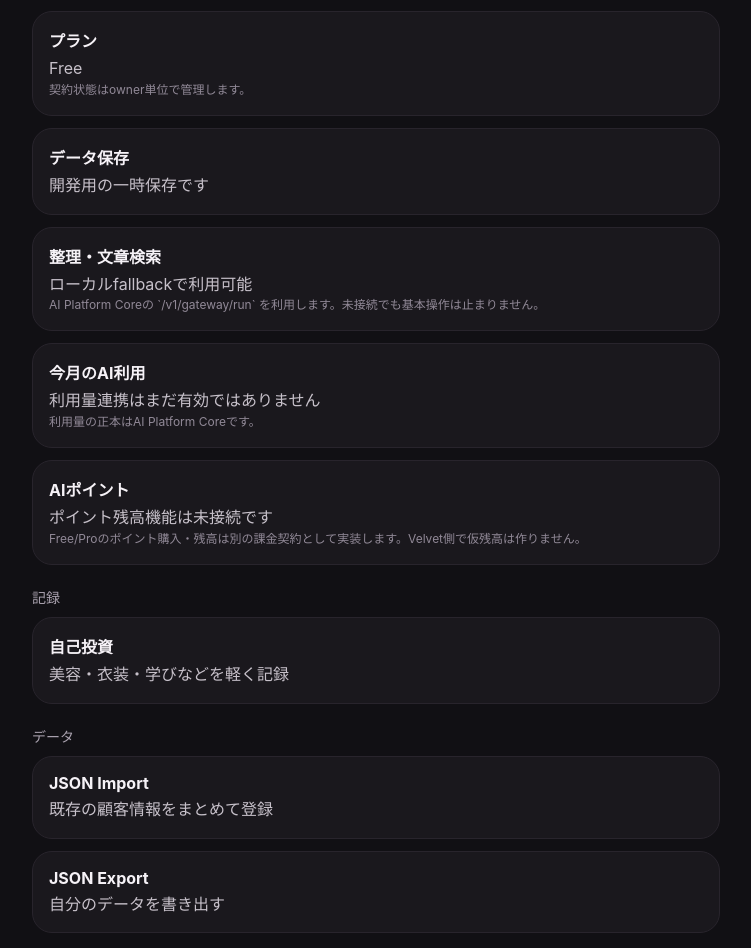
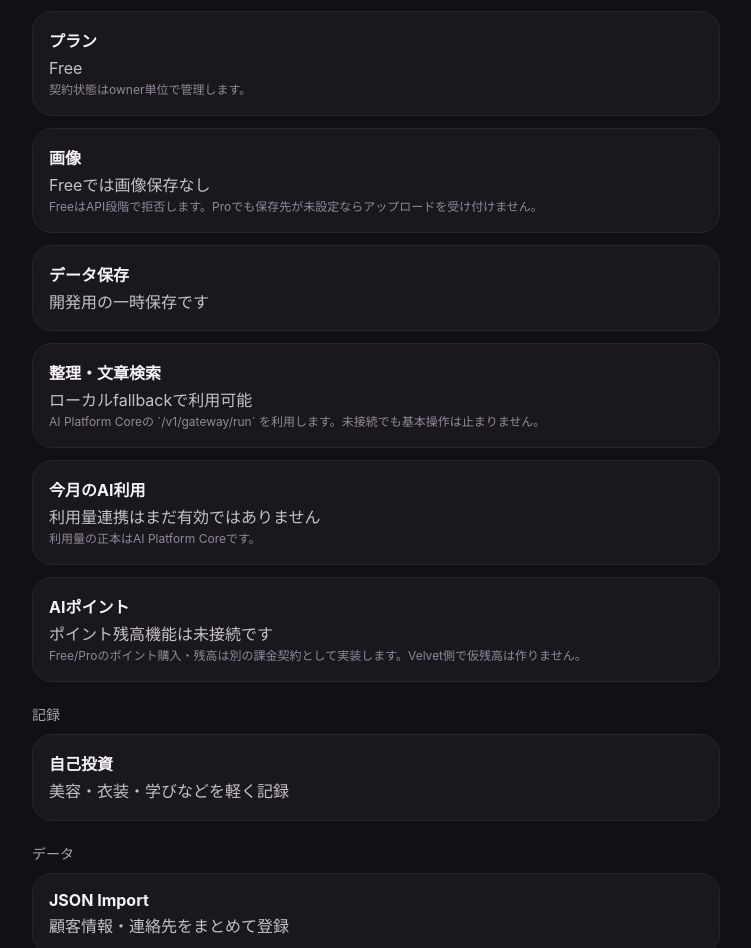
Before and after one commit to karukimori-wq/Velvet, a Next.js app: page /settings in a window 1280 px wide. Shown: the part 107-1055 px from the top of the page, without its empty margins (264-1015 px from the left). Built offline with nearby package versions, Linux system fonts and the light colour scheme.

Commit message:
Show image entitlement and contact backup status

```diff
--- a/app/settings/page.tsx
+++ b/app/settings/page.tsx
@@ -4,13 +4,20 @@ import { getAiUsageStatus } from "@/lib/ai-usage";
 import { getStorageStatus } from "@/lib/storage-status";
 import { getRequestIdentity } from "@/lib/auth/request-identity";
 import { getPlanAccess } from "@/lib/plan-access";
+import { getMediaAccess } from "@/lib/media-access";
 
 export default async function SettingsPage() {
   const { ownerUserId } = await getRequestIdentity();
-  const [usage, access] = await Promise.all([getAiUsageStatus(ownerUserId), getPlanAccess(ownerUserId)]);
+  const [usage, access, media] = await Promise.all([getAiUsageStatus(ownerUserId), getPlanAccess(ownerUserId), getMediaAccess(ownerUserId)]);
   const ai = getAiPlatformStatus();
   const storage = getStorageStatus();
   const aiReady = ai.configured && ai.contractReady && ai.clientConfigured;
+
+  const imageState = access.plan === "free"
+    ? "Freeでは画像保存なし"
+    : media.configured
+      ? "画像保存先に接続済み"
+      : "Pro機能・保存先は未接続";
 
   return (
     <main className="shell">
@@ -22,6 +29,7 @@ export default async function SettingsPage() {
       <div className="sectionTitle">状態</div>
       <div className="stack">
         <section className="card"><div className="timelineTitle">プラン</div><div className="timelineBody">{access.plan === "pro" ? "Pro" : "Free"}</div><div className="formHint">契約状態はowner単位で管理します。</div></section>
+        <section className="card"><div className="timelineTitle">画像</div><div className="timelineBody">{imageState}</div><div className="formHint">FreeはAPI段階で拒否します。Proでも保存先が未設定ならアップロードを受け付けません。</div></section>
         <section className="card"><div className="timelineTitle">データ保存</div><div className="timelineBody">{storage.productionReady ? "永続化されています" : "開発用の一時保存です"}</div></section>
         <section className="card"><div className="timelineTitle">整理・文章検索</div><div className="timelineBody">{aiReady ? "AI Platform Core Gateway 接続可能" : "ローカルfallbackで利用可能"}</div><div className="formHint">AI Platform Coreの `/v1/gateway/run` を利用します。未接続でも基本操作は止まりません。</div></section>
         <section className="card"><div className="timelineTitle">今月のAI利用</div><div className="timelineBody">{usage.connected ? `${usage.usageCount ?? 0}回 · ${usage.totalTokens ?? 0} tokens` : "利用量連携はまだ有効ではありません"}</div><div className="formHint">利用量の正本はAI Platform Coreです。</div></section>
@@ -35,8 +43,8 @@ export default async function SettingsPage() {
 
       <div className="sectionTitle">データ</div>
       <div className="stack">
-        <Link className="card" href="/import"><div className="timelineTitle">JSON Import</div><div className="timelineBody">既存の顧客情報をまとめて登録</div></Link>
-        <Link className="card" href="/api/export"><div className="timelineTitle">JSON Export</div><div className="timelineBody">自分のデータを書き出す</div></Link>
+        <Link className="card" href="/import"><div className="timelineTitle">JSON Import</div><div className="timelineBody">顧客情報・連絡先をまとめて登録</div></Link>
+        <Link className="card" href="/api/export"><div className="timelineTitle">JSON Export</div><div className="timelineBody">顧客情報・連絡先を含め自分のデータを書き出す</div></Link>
       </div>
     </main>
   );
```
